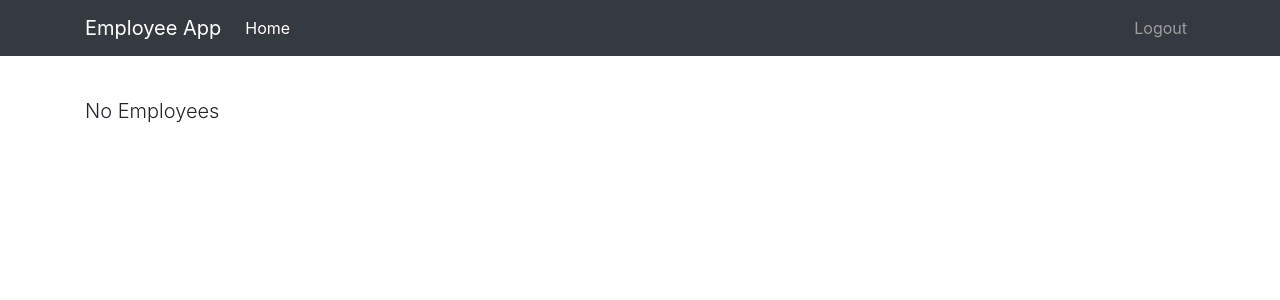
After one commit to jisshub/employee-project-django, a Django app: page /employee/view_employees/ in a window 1280 px wide. The commit adds this page. Shown: the top 300 px of the page. Run offline with Django 3.2, Linux system fonts and the light colour scheme; the visitor is signed in with stand-in values (Sample User, id 1); data that the repository does not hold is empty; some libraries are stand-ins or nearby versions.

Commit message:
employee views page

```diff
--- a/employeeApp/urls.py
+++ b/employeeApp/urls.py
@@ -2,5 +2,6 @@ from django.urls import path
 from .import views
 
 urlpatterns = [
-    path('', views.employee_create, name='employee_create')
+    path('', views.employee_create, name='employee_create'),
+    path("view_employees/", views.employee_view, name="employee_view"),
 ]
--- a/employeeApp/views.py
+++ b/employeeApp/views.py
@@ -2,6 +2,7 @@ from django.shortcuts import render, redirect
 from .employee_form import EmployeeForm
 from django.contrib import messages
 from django.contrib.auth.decorators import login_required
+from .models import EmployeeModel
 # Create your views here.
 
 # access to authenticated users
@@ -15,3 +16,10 @@ def employee_create(request, template_name='employeeApp/employee.html'):
         # redirect to same page
         return redirect('employee_create')
     return render(request, template_name, {'form': form})
+
+# employees view
+@login_required
+def employee_view(request, template_name="employeeApp/employees.html"):
+    # get employees queryset
+    get_employees = EmployeeModel.objects.all()
+    return render(request, template_name, {'employees': get_employees})
--- /dev/null
+++ b/templates/employeeApp/employees.html
@@ -0,0 +1,19 @@
+{% extends 'employeeApp/base.html' %}
+
+{% block content %}
+    <div class="container mt-4">
+        <div class="row">
+            <div class="col-md-6 mt-3">
+                {% if employees %}
+                <div class="list-group">
+                    {% for each_employee in employees %}
+                        <a href="#" class="list-group-item list-group-item-dark list-group-item-action">{{each_employee}}</a>
+                    {% endfor %}
+                </div>
+                {% else %}
+                 <p class="lead">No Employees</p>
+                 {% endif %}
+            </div>
+        </div>
+    </div>
+{% endblock %}
--- a/templates/userApp/index.html
+++ b/templates/userApp/index.html
@@ -10,7 +10,7 @@
     {% include 'partial/_navbar.html' %}
     <div class="container">
         <h1 class="display-5 mt-4 border-bottom">Welcome!</h1>
-        <a href="{% url 'employee_create' %}" class="d-block">View Employees</a>
+        <a href="{% url 'employee_view' %}" class="d-block">View Employees</a>
         <a href="{% url 'employee_create' %}">Add Employees</a>
     </div>
 </body>
```
